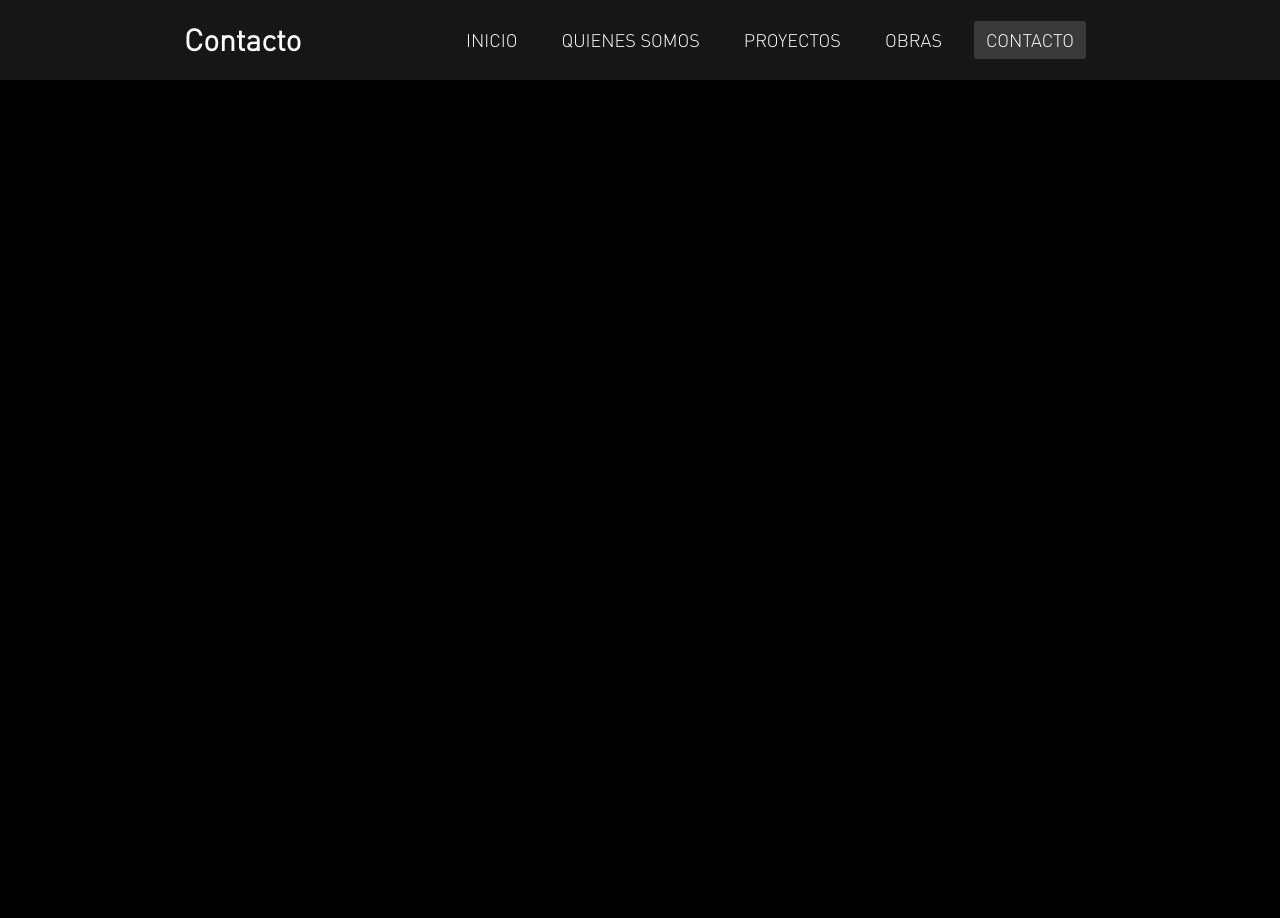
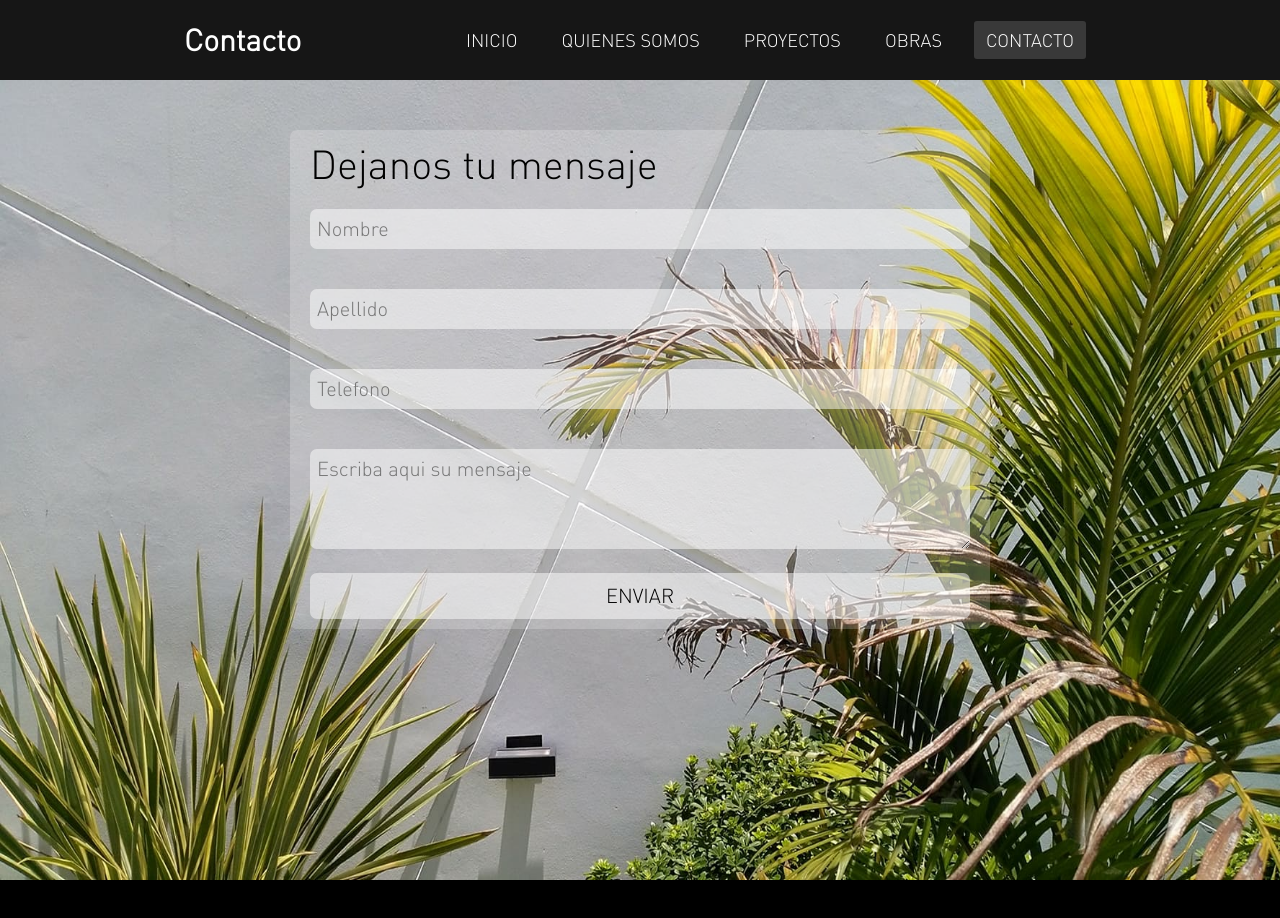
Before and after one commit to FerNoceti/A.Arquitectura, a plain HTML site: page subpaginas/contacto.html in a window 1280 px wide. Before the commit the page ends 800 px from the top, so only its background shows below. Drawn offline with Linux system fonts and the light colour scheme.

Commit message:
Contacto

```diff
--- a/css/style.css
+++ b/css/style.css
@@ -373,3 +373,110 @@ $alabaster: rgba(244, 243, 238, 1);
         font-size: 24px;
     }
 }
+
+/*Contacto*/
+
+.container__grid-contacto{
+    display: grid;
+    color: white;
+    grid-template-columns: 1fr;
+    grid-template-rows: repeat(2, auto);
+    grid-template-areas: "header" "form";
+  }
+
+.container__header{grid-area: header;}
+.container__form {grid-area: form;}
+
+.contacto{
+    width: 100%;
+    min-height: 400px;
+    background-image: url("../images/fondos/CONTACTO.jpg");
+    background-size: 100vw 100vh;
+    background-attachment: fixed;
+    padding-top: 50px;
+}
+
+.contacto__form{
+    width: 300px;
+    margin: auto;
+    background-color: rgba(255, 255, 255, 0.2);
+    padding: 10px 20px;
+    box-sizing: border-box;
+    border-radius: 7px;
+}
+
+.contacto__titulo{
+    color: black;
+    text-align: center;
+    font-size: 30px;
+    margin-bottom: 15px;
+}
+
+.contacto__input{
+    border: 0;
+    border-radius: 7px;
+    background-color: rgba(255, 255, 255, 0.5);
+    width: 100%;
+    margin: 20px 0px;
+    padding: 7px;
+    box-sizing: border-box;
+    font-size: 16px;
+}
+
+.contacto__textarea{
+    border: 0;
+    background-color: rgba(255, 255, 255, 0.5);
+    border-radius: 7px;
+    width: 100%;
+    margin: 20px 0;
+    padding: 7px;
+    box-sizing: border-box;
+    font-size: 16px;
+    min-height: 100px;
+    max-height: 200px;
+}
+
+#button{
+    border: 0;
+    background-color: rgba(255, 255, 255, 0.5);
+    border-radius: 7px;
+    width: 100%;
+    padding: 10px 2px;
+    font-size: 15px;
+    text-transform: uppercase;
+}
+
+#button:hover{
+    cursor: pointer;
+}
+
+@media only screen and (min-width: 768px){
+    .contacto__form{
+        width: 700px;
+    }
+}
+
+@media only screen and (min-width: 1024px) {
+
+    .contacto{
+        min-width: 1000px;
+        min-height: 800px;
+    }
+
+    .contacto__titulo{
+        font-size: 40px;
+    }
+
+    .contacto__input{
+        font-size: 20px;
+    }
+
+    .contacto__textarea{
+       font-size: 20px;
+    }
+
+    #button{
+        font-size: 20px;
+    }
+
+}
--- a/subpaginas/contacto.html
+++ b/subpaginas/contacto.html
@@ -11,7 +11,7 @@
     <script defer src="../js/index.js"></script>
 </head>
 <body class="body">
-    <div class="container__grid-quienesSomos">
+    <div class="container__grid-contacto">
         <div class="container__header">
             <header class="header">
                 <nav class="nav">
@@ -29,9 +29,18 @@
                 </nav>
             </header>
         </div>
-        <div class="container__persona1"></div>
-        <div class="container__persona2"></div>
-        <div class="container__footer"></div>
+        <div class="container__form">
+            <div class="contacto">
+                <form action="" class="contacto__form">
+                    <span class="contacto__titulo">Dejanos tu mensaje</span>
+                    <input type="text" class="contacto__input" name="Nombre" placeholder="Nombre">
+                    <input type="text" class="contacto__input" name="Apellido" placeholder="Apellido">
+                    <input type="text" class="contacto__input" name="Telefono" placeholder="Telefono">
+                    <textarea class="contacto__textarea" name="mensaje" placeholder="Escriba aqui su mensaje"></textarea>
+                    <input type="button" value="Enviar" id="button">
+                </form>
+            </div>
+        </div>
     </div>
 </body>
 </html>
```
Also changed, not shown: images/fondos/contacto.jpg (renamed from images/fondos/31898758_2189719704597438_6784423923804012544_n.jpg), images/fondos/dsada.jpg (renamed from images/fondos/sda.jpg), 4 other files.
